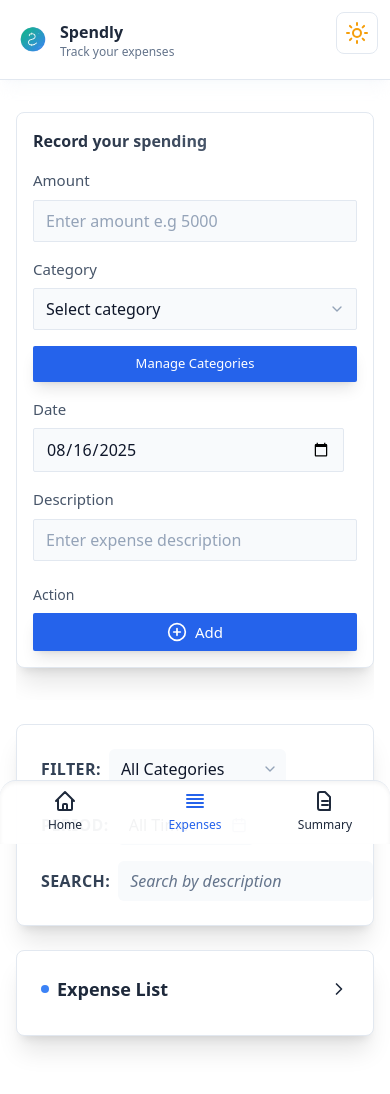
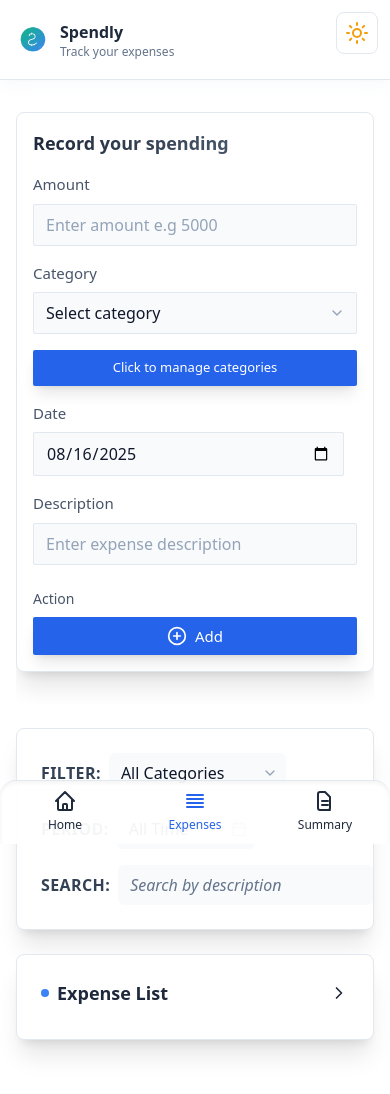
Before and after one commit to Blaqboydee/Finance-Tracker, a React (Vite) app: page /expenses in a window 390 px wide. Shown: the top 1094 px of the page. Built offline with nearby package versions, Linux system fonts and the light colour scheme.

Commit message:
mvp finishing touches

```diff
--- a/src/components/CategoryManger.jsx
+++ b/src/components/CategoryManger.jsx
@@ -14,6 +14,9 @@
 }) => {
   const [open, setOpen] = useState(false);
   const [activeAction, setActiveAction] = useState(null); // "add" | "edit" | "delete"
+  const [manageButtontext, setManageButtontext] = useState("Click to manage categories")
+
+  setManageButtontext
 
   const buttonVariants = {
     hidden: { opacity: 0, y: -10 },
@@ -34,10 +37,13 @@
       {/* Main Button */}
       <button
         type="button"
-        onClick={() => setOpen(!open)}
+        onClick={() => {
+          setOpen(!open)
+          setManageButtontext(open? "Manage Categories" : "Close Tabs")
+        }}
         className="w-full md:px-4 md:py-3 py-2 text-[13px] rounded-sm bg-blue-600 text-white shadow-lg hover:bg-blue-700 dark:bg-blue-500 dark:hover:bg-blue-600 transition-all"
       >
-        Manage Categories
+       {manageButtontext}
       </button>
 
       {/* Dropdown Buttons */}
@@ -48,7 +54,7 @@
               <h3 className="text-sm md:text-lg font-semibold text-slate-800 dark:text-slate-100 mb-1">
                 Category Actions
               </h3>
-              <p className="text-[11px] md:text-sm text-slate-600 dark:text-slate-400">
+              <p className="text-[13px] md:text-sm text-slate-600 dark:text-slate-400">
                 Choose an action to manage your categories
               </p>
             </div>
@@ -140,10 +146,10 @@
                         {btn.icon}
                       </div>
                       <div className="text-left">
-                        <div className="text-[11px] md:text-sm font-semibold">
+                        <div className="text-[13px] md:text-sm font-semibold">
                           {btn.text}
                         </div>
-                        <div className="text-[10px] md:text-sm text-white/80">
+                        <div className="text-[12px] md:text-sm text-white/80">
                           {btn.description}
                         </div>
                       </div>
--- a/src/components/ExpenseForm.jsx
+++ b/src/components/ExpenseForm.jsx
@@ -25,7 +25,7 @@
       <div className="border rounded-lg shadow-xl mb-6 p-4 bg-white border-slate-200 text-slate-900 dark:bg-slate-800 dark:border-slate-700 dark:text-slate-100">
         {/* Header */}
         <div className="flex items-center gap-3 mb-4">
-          <h1 className="md:text-2xl font-bold bg-clip-text text-transparent bg-gradient-to-r from-slate-800 to-slate-600 dark:from-slate-200 dark:to-slate-400">
+          <h1 className="text-lg md:text-2xl font-bold bg-clip-text text-transparent bg-gradient-to-r from-slate-800 to-slate-600 dark:from-slate-200 dark:to-slate-400">
             Record your spending
           </h1>
         </div>
--- a/src/components/ExpenseList.jsx
+++ b/src/components/ExpenseList.jsx
@@ -1,8 +1,8 @@
 import React, { useState } from 'react';
 import { Trash2, ChevronDown, ChevronRight } from 'lucide-react';
 
-const ExpenseList = ({ expenses, onDeleteExpense }) => {
-  const [isOpen, setIsOpen] = useState(false);
+const ExpenseList = ({ expenses, onDeleteExpense,isOpen, setIsOpen }) => {
+
 
   return (
     <div
--- a/src/components/Modal.jsx
+++ b/src/components/Modal.jsx
@@ -47,19 +47,19 @@
             className="fixed top-1/4 w-[80%] md:w-96 bg-gray-100 dark:bg-gray-700 p-3 rounded-2xl shadow-xl"
           >
             {/* Modal Title */}
-            <h2 className="text-sm md:text-lg font-bold text-slate-900 dark:text-white mb-4">
+            <h2 className="text-base md:text-lg font-bold text-slate-900 dark:text-white mb-4">
               {actionTitles[action]}
             </h2>
 
             {/* Add Category */}
             {action === "add" && (
-              <div className="flex gap-2">
+              <div className="flex items-center gap-2">
                 <input
                   type="text"
                   value={newCategory}
                   onChange={(e) => setNewCategory(e.target.value)}
                   placeholder="Enter category name"
-                  className="w-full text-[11px] md:text-sm px-4 py-2 rounded-lg border mb-4 outline-none bg-slate-50 dark:bg-slate-700 border-slate-300 dark:border-slate-600 text-slate-900 dark:text-slate-100"
+                  className="w-10/12 text-[16px] md:text-sm px-4 py-2 rounded-lg border outline-none bg-slate-50 dark:bg-slate-700 border-slate-300 dark:border-slate-600 text-slate-900 dark:text-slate-100"
                 />
                 <button
                   type="button"
@@ -67,7 +67,7 @@
                     handleAddCategory();
                     onClose();
                   }}
-                  className="px-4 py-2 text-[11px] md:text-sm rounded-lg bg-blue-600 text-white hover:bg-blue-700"
+                  className="px-4 py-2.5 text-[13px] md:text-sm rounded-lg bg-blue-600 text-white hover:bg-blue-700"
                 >
                   Add
                 </button>
@@ -91,7 +91,7 @@
                           type="text"
                           onChange={(e) => setnewName(e.target.value)}
                           placeholder={category.name}
-                          className="flex-1 border border-slate-300 dark:border-slate-600 rounded-md px-3 py-2 text-sm bg-white dark:bg-slate-800 text-slate-900 dark:text-slate-200 placeholder-slate-500 dark:placeholder-slate-400"
+                          className="flex-1 text-base border border-slate-300 dark:border-slate-600 rounded-md px-3 py-2 bg-white dark:bg-slate-800 text-slate-900 dark:text-slate-200 placeholder-slate-500 dark:placeholder-slate-400"
                         />
                         <button
                           type="button"
@@ -149,7 +149,7 @@
             <button
               type="button"
               onClick={onClose}
-              className="mt-6 px-4 py-2 text-[11px] md:text-sm bg-blue-600 hover:bg-blue-700 text-white rounded-lg"
+              className="mt-6 px-4 py-2 text-[13px] md:text-sm bg-blue-600 hover:bg-blue-700 text-white rounded-lg"
             >
               Close
             </button>
--- a/src/pages/Expenses.jsx
+++ b/src/pages/Expenses.jsx
@@ -1,4 +1,4 @@
-import React, { useState } from "react";
+import React, { useState, useRef } from "react";
 import { ToastContainer, toast } from "react-toastify";
 import "react-toastify/dist/ReactToastify.css";
 import ExpenseForm from "../components/ExpenseForm";
@@ -8,8 +8,9 @@
 
 const Expenses = () => {
 
+    const expenseListRef = useRef(null);
 
-
+ const [isOpen, setIsOpen] = useState(false);
   const [formData, setFormData] = useState({
     amount: "",
     category: "",
@@ -73,6 +74,7 @@
 
       // Add new expense to the beginning of the array
       setExpenses((prevExpenses) => [newExpense, ...prevExpenses]);
+
       toast.success("Expense recorded successfully!")
       // Reset form data
       setFormData({
@@ -81,6 +83,18 @@
         date: new Date().toISOString().split("T")[0],
         description: "",
       });
+
+    setTimeout(() => {
+  if (expenseListRef.current) {
+    expenseListRef.current.scrollIntoView({
+      behavior: "smooth",
+      block: "start", // or 'center'
+    });
+  }
+  setIsOpen(true);
+}, 300);
+
+
     }
   };
 
@@ -171,7 +185,9 @@
   filteredExpenses = filterByDescription(filteredExpenses, desc);
 
   const setDescription = (e) => {
-    setDesc(e.target.value);
+    console.log(e);
+
+    setDesc(e);
     filterByDescription(expenses, desc);
   };
 
@@ -199,15 +215,19 @@
         dateRange={dateRange}
         setDateRange={setDateRange}
         categories={categories}
-
         setDescription={setDescription}
       />
 
-      <ExpenseList
+
+     <div ref={expenseListRef}>
+       <ExpenseList
         expenses={filteredExpenses}
         onDeleteExpense={handleDeleteExpense}
+        isOpen={isOpen}
+        setIsOpen={setIsOpen}
+      />
+     </div>
 
-      />
       <ToastContainer />
     </div>
   );
```
